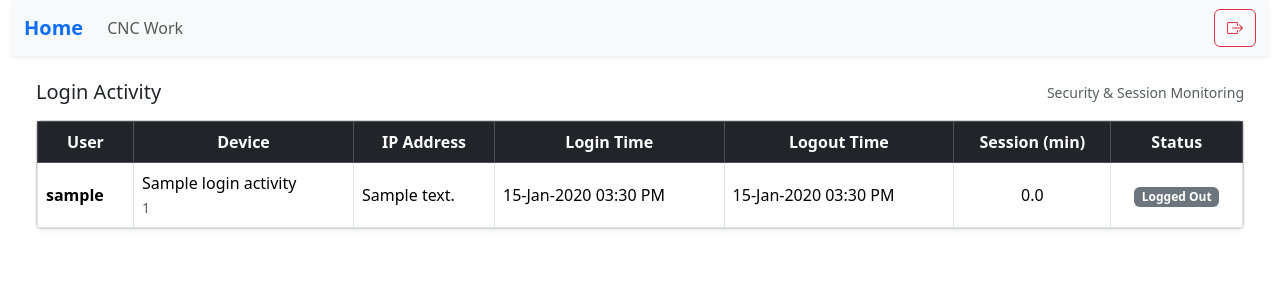
After one commit to vineet2verma/ac_project, a Django app: page /login-activity/ in a window 1280 px wide. The commit adds this page. Shown: the top 300 px of the page. Run offline with Django 5.2, Linux system fonts and the light colour scheme; tables that the repository leaves empty hold one stand-in row (values such as "Sample post"); a database or web service that is not in the repository returns one stand-in record (values such as "Sample title").

Commit message:
user log

```diff
--- a/accounts_app/views.py
+++ b/accounts_app/views.py
@@ -88,7 +88,7 @@ def role_not_defined(request):
 # Login
 def login_view(request):
     if request.method == "POST":
-        username = request.POST.get("username", "").strip()
+        username = request.POST.get("username", "").strip().lower()
         password = request.POST.get("password", "").strip()
 
         user = users_collection().find_one({
@@ -232,6 +232,7 @@ def admin_reset_password(request, user_id):
 
 
 # Device Name
+@mongo_login_required
 def get_device_name(request):
     ua = request.META.get("HTTP_USER_AGENT", "").lower()
     if "windows" in ua:
@@ -245,6 +246,7 @@ def get_device_name(request):
     return "Unknown Device"
 
 # Record Login Info
+@mongo_login_required
 def record_login(request, user):
     login_activity_col = get_login_activity_collection()
 
@@ -275,6 +277,7 @@ def record_login(request, user):
     request.session["login_activity_id"] = str(activity_id)
 
 # Record Logout Info
+@mongo_login_required
 def record_logout(request):
     activity_id = request.session.get("login_activity_id")
     login_time_str = request.session.get("login_time")
--- a/cnc_work_app/templates/cnc_work_app/cnc_order_list.html
+++ b/cnc_work_app/templates/cnc_work_app/cnc_order_list.html
@@ -331,11 +331,11 @@
                     <tr>
                         <th>Status</th>
                         <td>
-                            <span class="badge
+                            <span class="badge px-2 py-1
                                 {% if img.current_status == 'Complete' %}bg-success
                                 {% elif img.current_status == 'Dispatch Pending' %}bg-primary
                                 {% elif img.current_status == 'Inventory Pending' %}bg-warning text-dark
-                                {% else %}bg-danger{% endif %}">
+                                {% else %}bg-danger{% endif %}" style="font-size: 0.80rem;" >
                                 {{ img.display_status  }}
                             </span>
                         </td>
--- a/config/setting_rail.py
+++ /dev/null
@@ -1,4 +0,0 @@
-from config.settings import *
-
-# SECRET_KEY
-# DEBUG = True
--- a/config/settings.py
+++ b/config/settings.py
@@ -68,6 +68,7 @@ INSTALLED_APPS = [
     'cloudinary',
     'cloudinary_storage',
     'order_costing_app',
+    'user_log_app',
 
 ]
 
@@ -139,7 +140,7 @@ AUTH_PASSWORD_VALIDATORS = [
 
 LANGUAGE_CODE = 'en-us'
 
-TIME_ZONE = 'UTC'
+TIME_ZONE = 'Asia/Kolkata'
 
 USE_I18N = True
 
--- a/config/urls.py
+++ b/config/urls.py
@@ -12,6 +12,7 @@ urlpatterns = [
     path('',include("design_app.urls")),
     path('',include("machine_app.urls")),
     path('',include("order_costing_app.urls")),
+    path('',include("user_log_app.urls")),
 
 
 
--- /dev/null
+++ b/user_log_app/templates/user_log_app/login_activity.html
@@ -0,0 +1,75 @@
+{% extends "base.html" %}
+{% block content %}
+
+<div class="container-fluid py-4">
+
+    <!-- PAGE HEADER -->
+    <div class="d-flex justify-content-between align-items-center mb-3">
+        <h5 class="mb-0">Login Activity</h5>
+        <span class="text-muted small">Security & Session Monitoring</span>
+    </div>
+
+    <!-- TABLE CARD -->
+    <div class="card shadow-sm">
+        <div class="card-body p-0">
+
+            <div class="table-responsive">
+                <table class="table table-hover table-bordered mb-0 align-middle">
+                    <thead class="table-dark text-center">
+                        <tr>
+                            <th>User</th>
+                            <th>Device</th>
+                            <th>IP Address</th>
+                            <th>Login Time</th>
+                            <th>Logout Time</th>
+                            <th>Session (min)</th>
+                            <th>Status</th>
+                        </tr>
+                    </thead>
+                    <tbody>
+
+                        {% for a in activities %}
+                        <tr>
+                            <td class="fw-semibold">{{ a.username }}</td>
+
+                            <td>
+                                {{ a.device_name }}<br>
+                                <small class="text-muted">{{ a.device_id }}</small>
+                            </td>
+
+                            <td>{{ a.ip_address }}</td>
+
+                            <td>{{ a.login_time_fmt }}</td>
+
+                            <td>{{ a.logout_time_fmt }}</td>
+
+                            <td class="text-center">
+                                {{ a.session_minutes }}
+                            </td>
+
+                            <td class="text-center">
+                                {% if a.logout_time %}
+                                    <span class="badge bg-secondary">Logged Out</span>
+                                {% else %}
+                                    <span class="badge bg-success">Active</span>
+                                {% endif %}
+                            </td>
+                        </tr>
+                        {% empty %}
+                        <tr>
+                            <td colspan="7" class="text-center text-muted py-3">
+                                No login activity found
+                            </td>
+                        </tr>
+                        {% endfor %}
+
+                    </tbody>
+                </table>
+            </div>
+
+        </div>
+    </div>
+
+</div>
+
+{% endblock %}
--- /dev/null
+++ b/user_log_app/urls.py
@@ -0,0 +1,8 @@
+from django.urls import path
+from .views import login_activity_view
+
+app_name = "user_log_app"
+
+urlpatterns = [
+    path("login-activity/", login_activity_view, name="login_activity"),
+]
--- /dev/null
+++ b/user_log_app/views.py
@@ -0,0 +1,38 @@
+from django.shortcuts import render
+from django.utils import timezone
+from datetime import timezone as dt_timezone
+from cnc_work_app.mongo import get_login_activity_collection
+
+
+def make_aware(dt):
+    if dt and timezone.is_naive(dt):
+        return timezone.make_aware(dt, dt_timezone.utc)
+    return dt
+
+
+def login_activity_view(request):
+    login_col = get_login_activity_collection()
+    activities = list(login_col.find().sort("login_time", -1))
+
+    for act in activities:
+        login_time = make_aware(act.get("login_time"))
+        if login_time:
+            act["login_time_fmt"] = timezone.localtime(
+                login_time
+            ).strftime("%d-%b-%Y %I:%M %p")
+
+        logout_time = make_aware(act.get("logout_time"))
+        if logout_time:
+            act["logout_time_fmt"] = timezone.localtime(
+                logout_time
+            ).strftime("%d-%b-%Y %I:%M %p")
+
+            duration = logout_time - login_time
+            act["session_minutes"] = round(duration.total_seconds() / 60, 2)
+        else:
+            act["logout_time_fmt"] = "Active"
+            act["session_minutes"] = "—"
+
+    return render(request, "user_log_app/login_activity.html", {
+        "activities": activities
+    })
```
Also changed, not shown: db.sqlite3.
